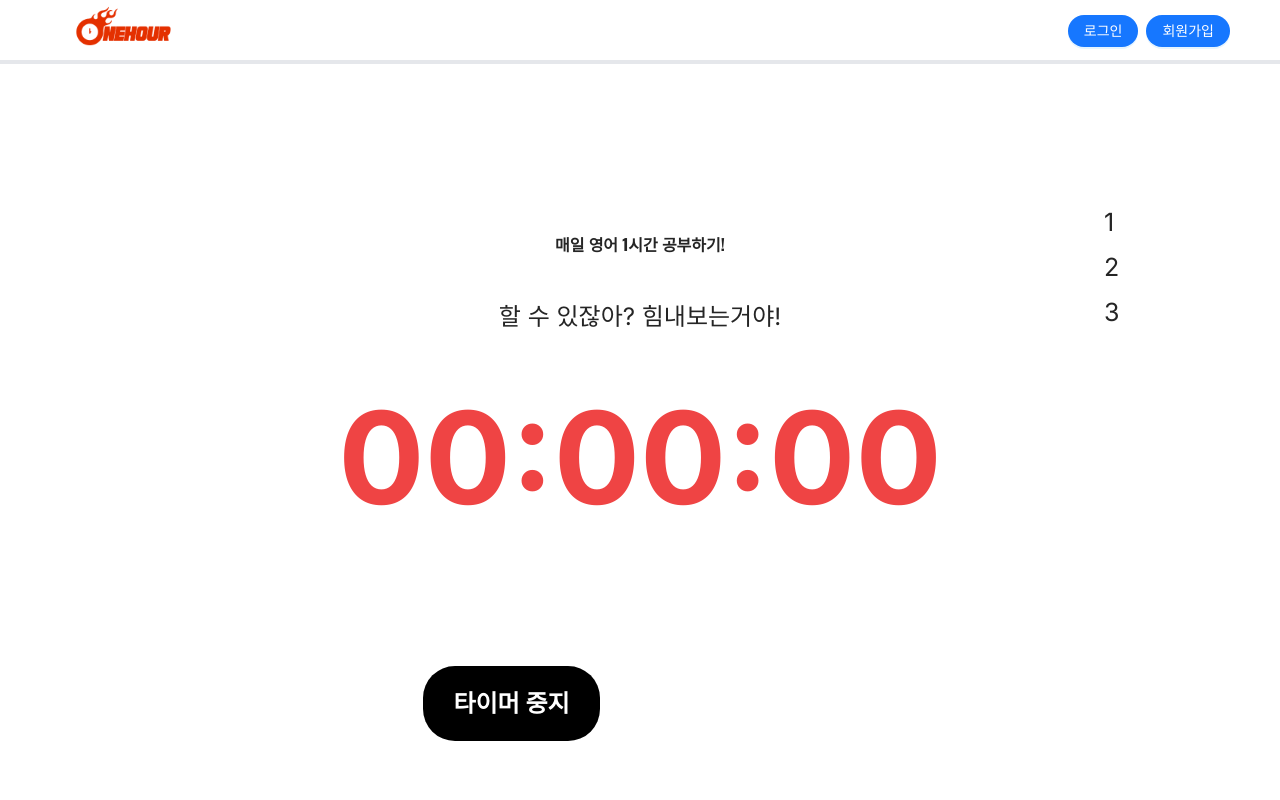
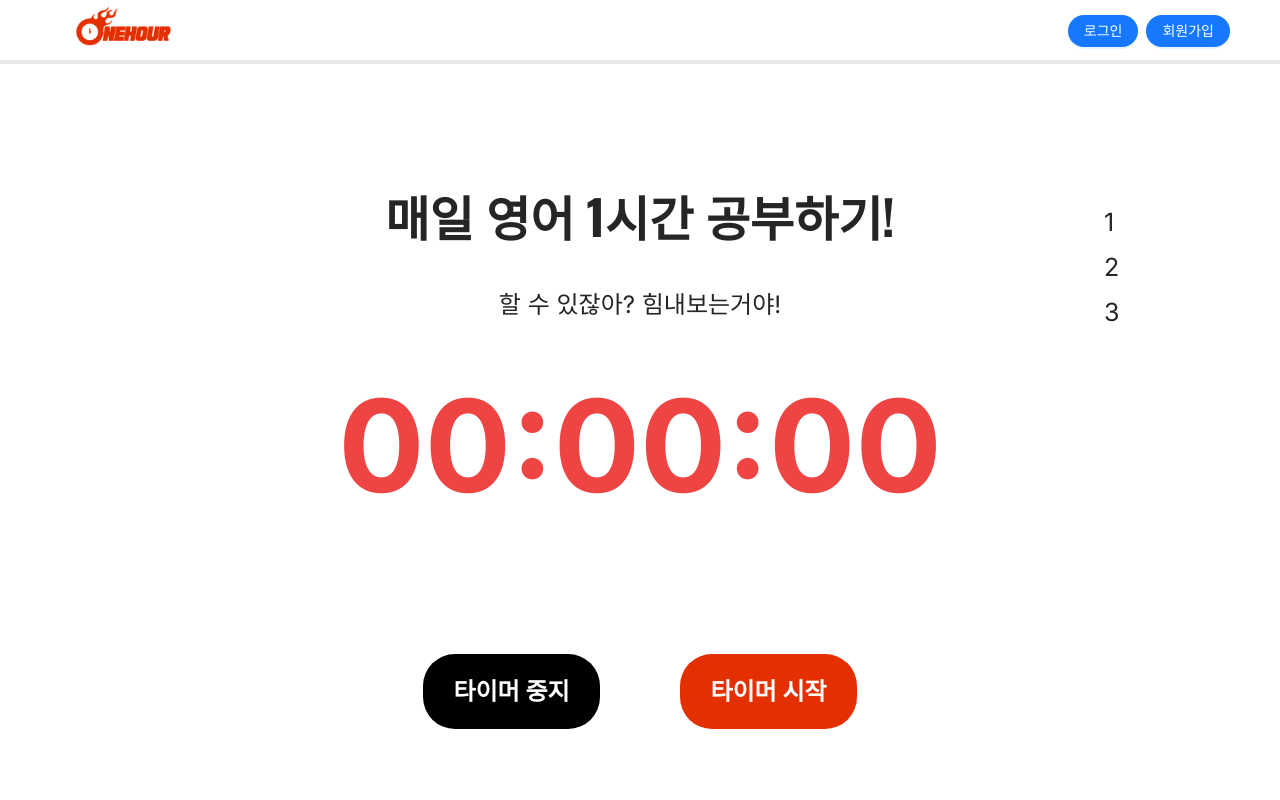
Before and after one commit to onehour-soongsil/front-end, a Next.js app: page /detail/a in a window 1280 px wide. Shown: the top 800 px of the page. Built offline with nearby package versions, Linux system fonts and the light colour scheme; no server answers.

Commit message:
fix : goal-list, detail/[id] 페이지 tailwind 수정

```diff
--- a/app/components/FinishTodaysGoal/FinishTodaysGoal.tsx
+++ b/app/components/FinishTodaysGoal/FinishTodaysGoal.tsx
@@ -5,13 +5,13 @@ import Button from "../ui/Button";
 export default function FinishTodaysGoal() {
   return (
     <div className="flex flex-col items-center">
-      <div className="mt-44">
+      <div className="mt-10">
         <Image src={Books} alt="books" width={202.9} height={202.9} />
       </div>
-      <div className="font-bold text-40px mt-9">오늘의 목표 완수!</div>
-      <div className="mt-16 text-28px">지금까지 목표에 총 30시간 가까워졌어요😄</div>
+      <div className="font-bold text-4xl mt-5">오늘의 목표 완수!</div>
+      <div className="mt-6 text-3xl">지금까지 목표에 총 30시간 가까워졌어요😄</div>
       <Button
-        className="bg-button-color w-220 h-75 font-bold text-2xl mt-20 hover:bg-red-300"
+        className="bg-main-color w-220 h-75 font-bold text-2xl mt-16 hover:bg-red-300"
         type="ghost"
         text="요약 바로가기"
       />
--- a/app/components/goalDetailPage/Main.tsx
+++ b/app/components/goalDetailPage/Main.tsx
@@ -36,10 +36,8 @@ export default function Main({ goalId }: { goalId: string }) {
       <div className="h-300vh">
         <div id="1" className="relative h-screen">
           <div className="flex items-center flex-col">
-            <div className="mt-236">
-              {selectedGoal && (
-                <h1 className="text-40px font-bold">{selectedGoal.snippet.title}</h1>
-              )}
+            <div className="mt-48">
+              {selectedGoal && <h1 className="text-5xl font-bold">{selectedGoal.snippet.title}</h1>}
             </div>
             <div className="">
               <Timer />
--- a/app/components/timer/Timer.tsx
+++ b/app/components/timer/Timer.tsx
@@ -49,7 +49,7 @@ export default function Timer() {
 
   useEffect(() => {
     // 타이머가 1시간 이상인 경우 처리
-    if (time >= 5 && !isCompleted) {
+    if (time >= 3 && !isCompleted) {
       //5를 나중에 3600으로 바꿔야함
       handleCompletion();
     }
@@ -75,7 +75,7 @@ export default function Timer() {
               text="타이머 중지"
             />
             <Button
-              className="bg-button-color w-177 h-75 font-bold text-2xl hover:bg-red-300"
+              className="bg-main-color w-177 h-75 font-bold text-2xl hover:bg-red-300"
               type="ghost"
               onClick={startTimer}
               text="타이머 시작"
--- a/app/goal-list/page.tsx
+++ b/app/goal-list/page.tsx
@@ -65,13 +65,13 @@ export default function GoalPage() {
         <div className="flex justify-center mt-36 font-bold text-6xl">목표를 선택해볼까요?</div>
         <div className="flex justify-center">
           <div className="mt-48 mr-11">
-            <Button className="bg-button-color" type="ghost" onClick={goToPrevSlide} text="<" />
+            <Button className="bg-main-color" type="ghost" onClick={goToPrevSlide} text="<" />
           </div>
           <div className="mt-11">
             <Carousel
               afterChange={onChange}
               ref={carouselRef}
-              style={{ width: "300px", height: "380px" }}
+              style={{ width: "330px", height: "380px" }}
             >
               {goal.map((item, i) => (
                 <>
@@ -82,7 +82,7 @@ export default function GoalPage() {
                           <Image src={goalImage} alt="image1" width="400" height="400" />
                         </div>
                         {goal.length > 0 && (
-                          <span className="font-bold text-xl">{goal[i].snippet.title}</span>
+                          <span className="font-bold text-3xl">{goal[i].snippet.title}</span>
                         )}
                       </h3>
                     </Link>
@@ -90,7 +90,7 @@ export default function GoalPage() {
                   <div className="flex justify-center">
                     <Link href={`/detail/${goal[i].id.goalId}`}>
                       <Button
-                        className="bg-button-color w-177 h-75 font-bold text-2xl hover:bg-red-300"
+                        className="bg-main-color w-177 h-75 font-bold text-2xl hover:bg-red-300"
                         type="ghost"
                         text="목표 시작"
                       />
@@ -101,7 +101,7 @@ export default function GoalPage() {
             </Carousel>
           </div>
           <div className="mt-48 ml-11">
-            <Button className="bg-button-color" type="ghost" onClick={goToNextSlide} text=">" />
+            <Button className="bg-main-color" type="ghost" onClick={goToNextSlide} text=">" />
           </div>
         </div>
       </div>
```
